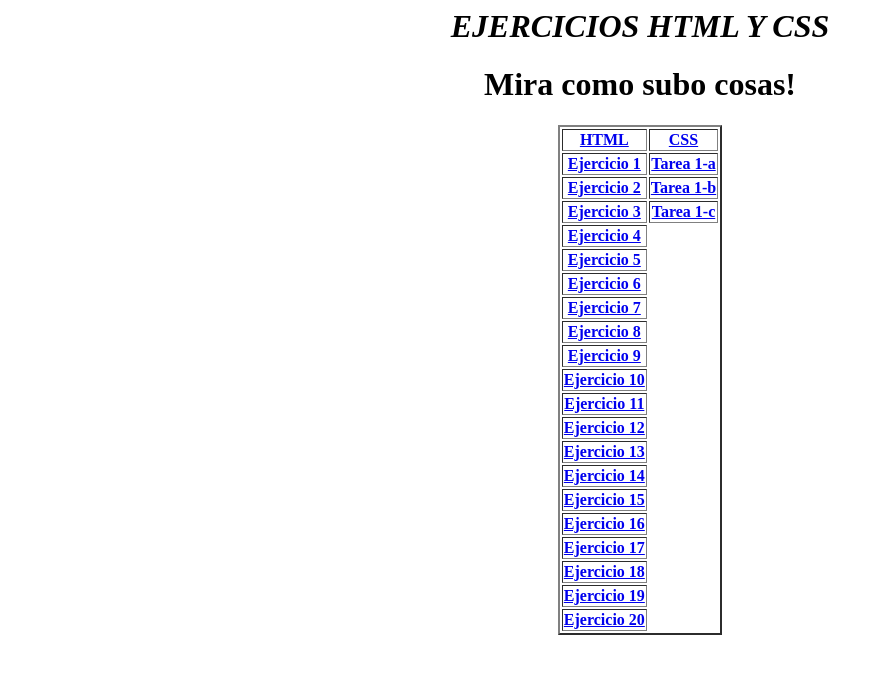
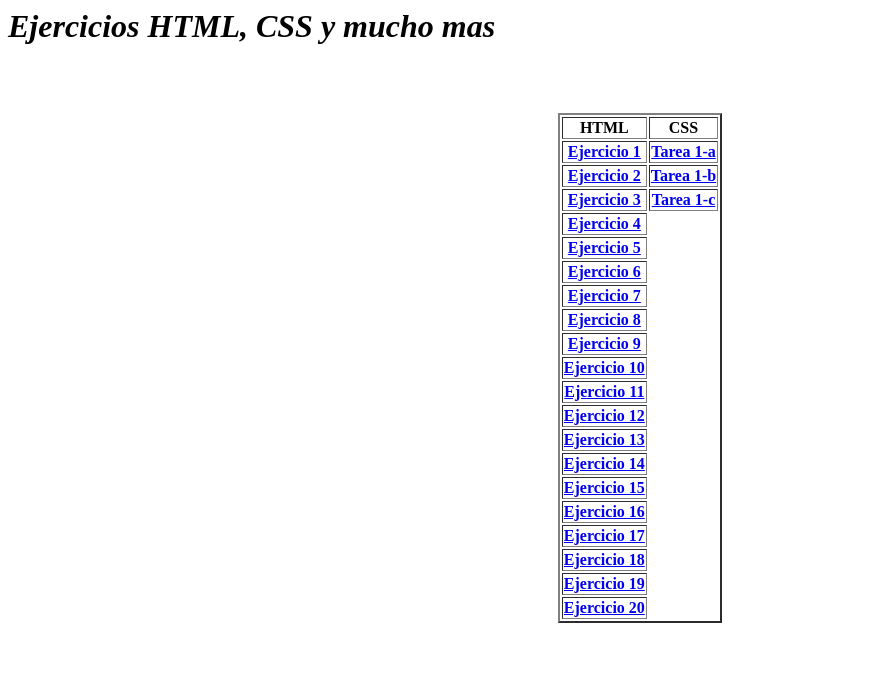
Before and after one commit to AlbertoMillanG/Practicas-SMR2, a plain HTML site: page index.html in a window 1280 px wide. Shown: the whole page, without its empty margins (0-884 px from the left). Drawn offline with Linux system fonts and the light colour scheme.

Commit message:
Add files via upload

```diff
--- a/index.html
+++ b/index.html
@@ -7,19 +7,22 @@
 
 <body>
 
-    <i><center><h1>EJERCICIOS HTML Y CSS</h1></center></i>
+    <centre>
+        <h1><b><p style=" font-style: italic;">Ejercicios HTML, CSS y mucho mas</p></b></h1>
+    </centre>
 
+        <br />
+        <br />
 
 <center>
-<h1>Mira como subo cosas!</h1>
 
 
     <table border="2px">
 
     <tr>
 
-        <th><a href="HTML/ejercicios/">HTML</a></th>
-        <th><a href="CSS/Ejercicios/">CSS</a></th>
+        <th>HTML</th>
+        <th>CSS</th>
 
 
     </tr>
```
